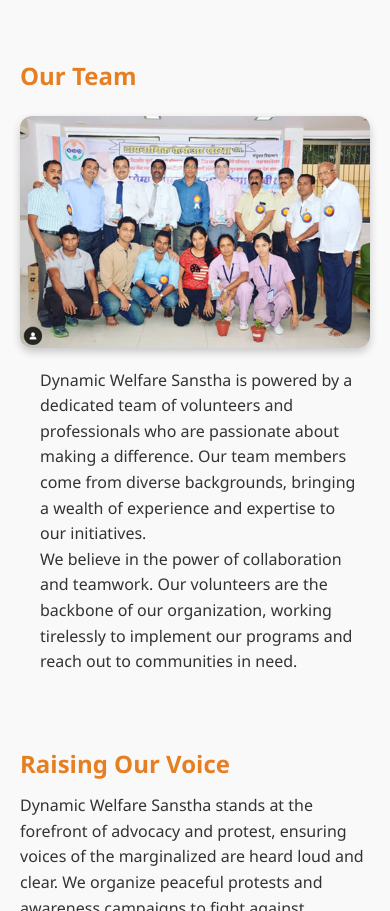
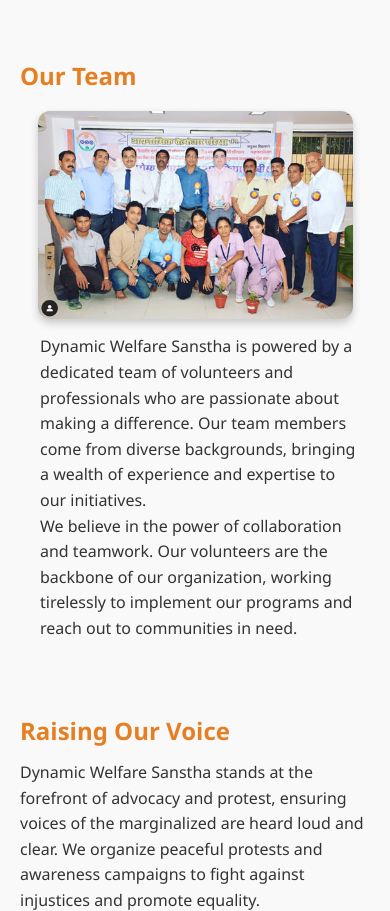
Before and after one commit to Garvagarwalcoding/Dynamic-Welfare-Sanstha, a plain HTML site: page index.html in a window 390 px wide. Shown: the part 2404-3315 px from the top of the page. Drawn offline with Linux system fonts and the light colour scheme.

Commit message:
Update styles.css

```diff
--- a/styles.css
+++ b/styles.css
@@ -80,6 +80,7 @@ nav a:hover {
 .team-photo {
     width: 100%;
     max-width: 600px;
+    height: auto;
     border-radius: 12px;
     margin: 20px auto;
     display: block;
@@ -162,6 +163,7 @@ ul {
 }
 
 /* === Responsive Fixes === */
+
 @media (max-width: 768px) {
     nav {
         flex-direction: column;
@@ -183,6 +185,11 @@ ul {
     .hero-text {
         text-align: center;
     }
+        .team-photo {
+        width: 100%; /* Ensure the image takes up 100% of the container's width on smaller screens */
+        max-width: 90%; /* Set a maximum width of 90% of the screen size */
+        margin: 15px auto; /* Adjust margins for smaller screens */
+        }
 }
 /* === Footer === */
 footer {
```
